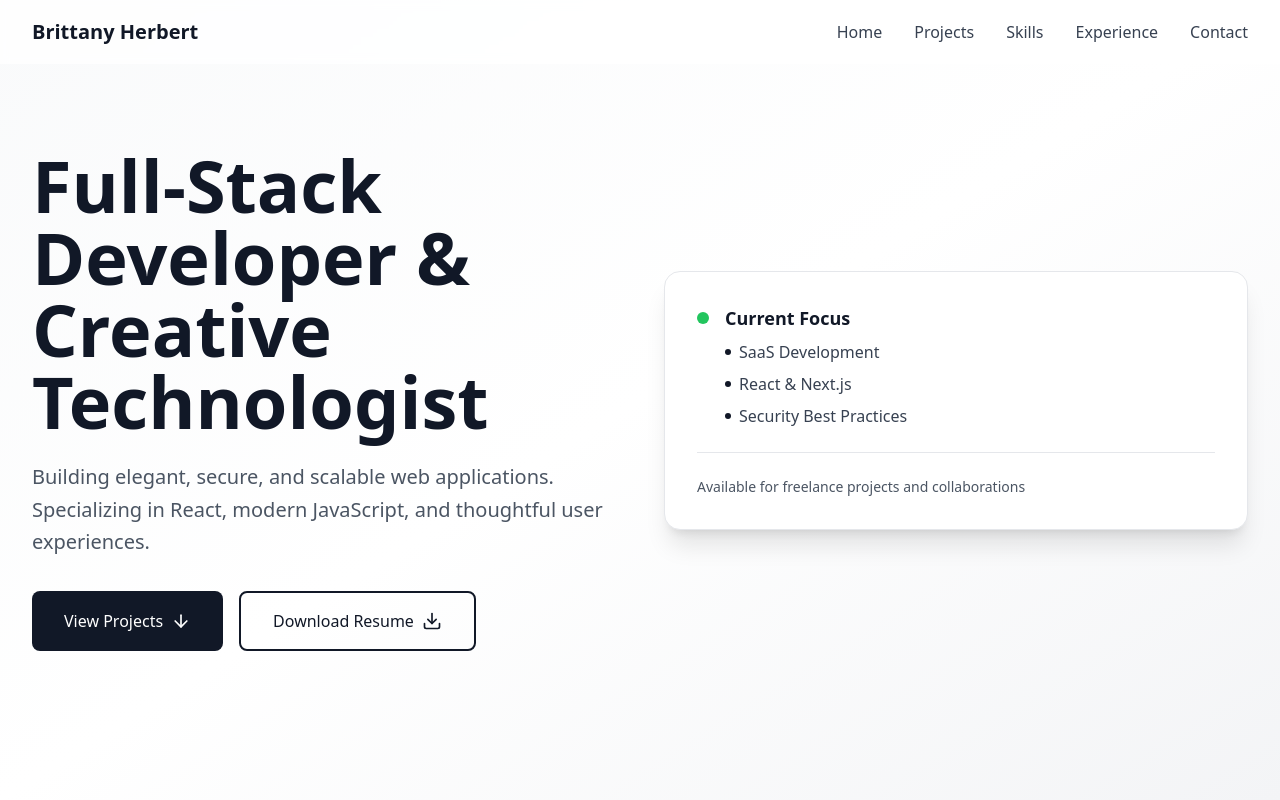
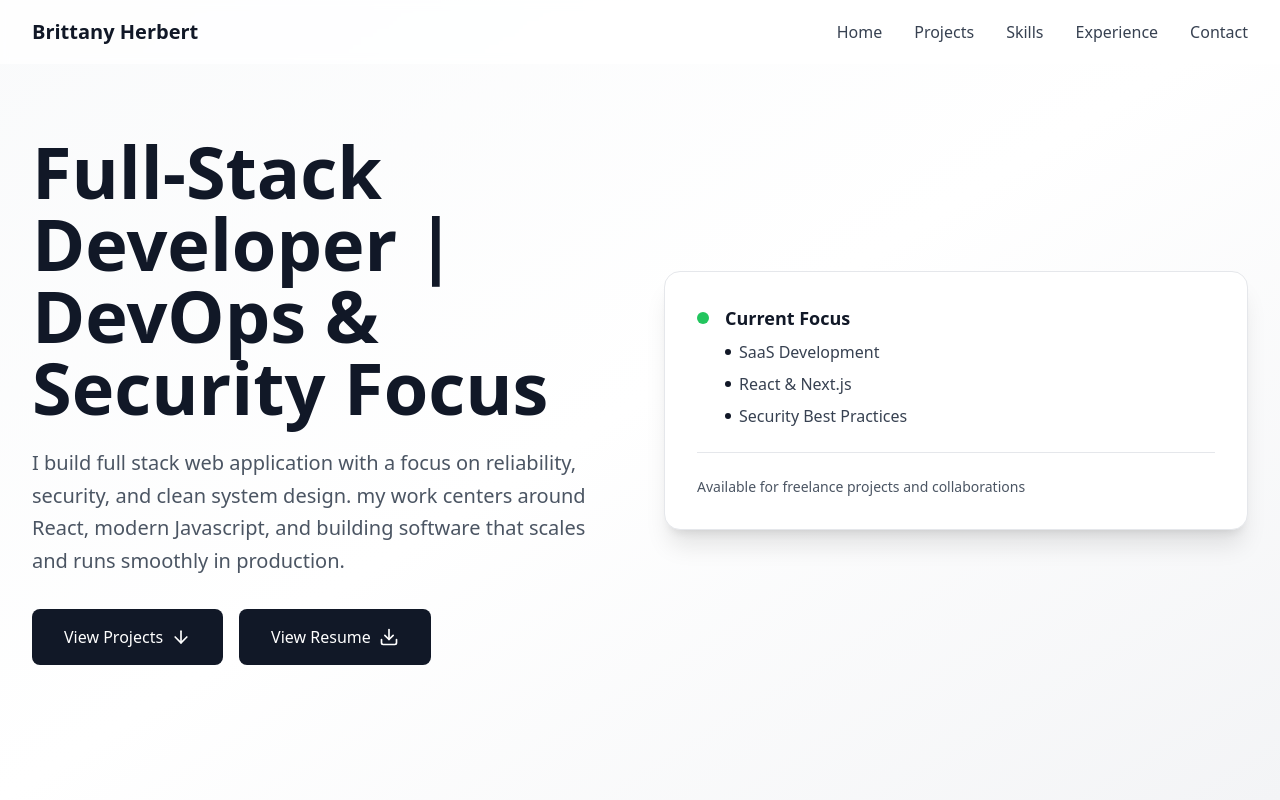
Before and after one commit to Maj-dot/BrittanyHerbert-Portfolio, a React (Vite) app: page / in a window 1280 px wide. Shown: the top 800 px of the page. Built offline with nearby package versions, Linux system fonts and the light colour scheme.

Commit message:
Add resume view button and update hero section

```diff
--- a/src/components/Hero.tsx
+++ b/src/components/Hero.tsx
@@ -1,11 +1,12 @@
-import { motion } from 'framer-motion';
-import { ArrowDown, Download } from 'lucide-react';
+import { motion } from "framer-motion";
+import { view } from "framer-motion/client";
+import { ArrowDown, Download } from "lucide-react";
 
 const Hero = () => {
   const scrollToProjects = () => {
-    const element = document.getElementById('projects');
+    const element = document.getElementById("projects");
     if (element) {
-      element.scrollIntoView({ behavior: 'smooth' });
+      element.scrollIntoView({ behavior: "smooth" });
     }
   };
 
@@ -24,11 +25,13 @@ const Hero = () => {
             transition={{ duration: 0.6 }}
           >
             <h1 className="text-5xl sm:text-6xl lg:text-7xl font-bold text-gray-900 leading-tight mb-6">
-              Full-Stack Developer & Creative Technologist
+              Full-Stack Developer | DevOps & Security Focus
             </h1>
             <p className="text-xl text-gray-600 mb-8 leading-relaxed">
-              Building elegant, secure, and scalable web applications.
-              Specializing in React, modern JavaScript, and thoughtful user experiences.
+              I build full stack web application with a focus on reliability,
+              security, and clean system design. my work centers around React,
+              modern Javascript, and building software that scales and runs
+              smoothly in production.
             </p>
             <div className="flex flex-wrap gap-4">
               <button
@@ -39,11 +42,12 @@ const Hero = () => {
                 <ArrowDown size={20} />
               </button>
               <a
-                href="/resume.pdf"
-                download
-                className="px-8 py-4 border-2 border-gray-900 text-gray-900 rounded-lg hover:bg-gray-900 hover:text-white transition-colors font-medium flex items-center gap-2"
+                href="/Brittany-Herbert-ITSupportResume.pdf"
+                target="_blank"
+                rel="noopener noreferrer"
+                className="px-8 py-4 bg-gray-900 text-white rounded-lg hover:bg-gray-800 transition-colors font-medium flex items-center gap-2"
               >
-                Download Resume
+                View Resume
                 <Download size={20} />
               </a>
             </div>
```
Also changed, not shown: 1 other file (tests, documents, lock files or other folders).
